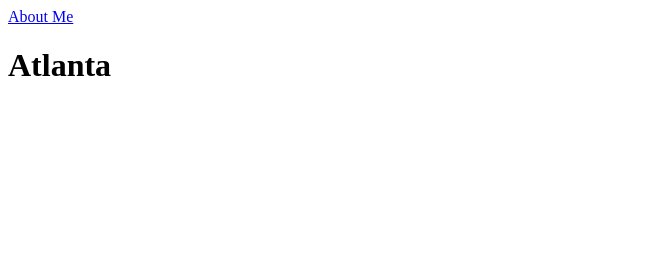
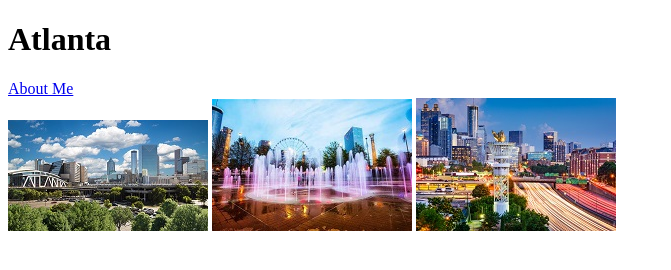
Before and after one commit to edenabraham/simple-travel-site, a plain HTML site: page cityimages.html in a window 1280 px wide. Shown: the whole page, without its empty margins (0-671 px from the left). Drawn offline with Linux system fonts and the light colour scheme.

Commit message:
Flushed out cityimagespage

```diff
--- a/cityimages.html
+++ b/cityimages.html
@@ -1,17 +1,28 @@
 <!DOCTYPE html>
 <html>
     <head>
-
-        <a href="index.html">
-            About Me
-        </a>
-
+        <meta charset="UTF-8">
+    <meta http-equiv="X-UA-Compatible" content="IE=edge">
+    <meta name="viewport" content="width=device-width, initial-scale=1.0">
+    <title>Document</title>
 
     </head>
 
     <body>
         <h1>Atlanta</h1>
 
+        <nav>
+        <a href="index.html">
+            About Me
+        </a>
+        </nav>
+
+        <img src="images/atl-building.png">
+        <img src="images/centennial-park.jpg">
+        <img src="images/atl-highway.jpg">
+
+
+
 
     </body>
 </html>
```
Also changed, not shown: index.html (+6 -5 lines), images/atl-building.png (added), images/atl-highway.jpg (added), images/centennial-park.jpg (added).
